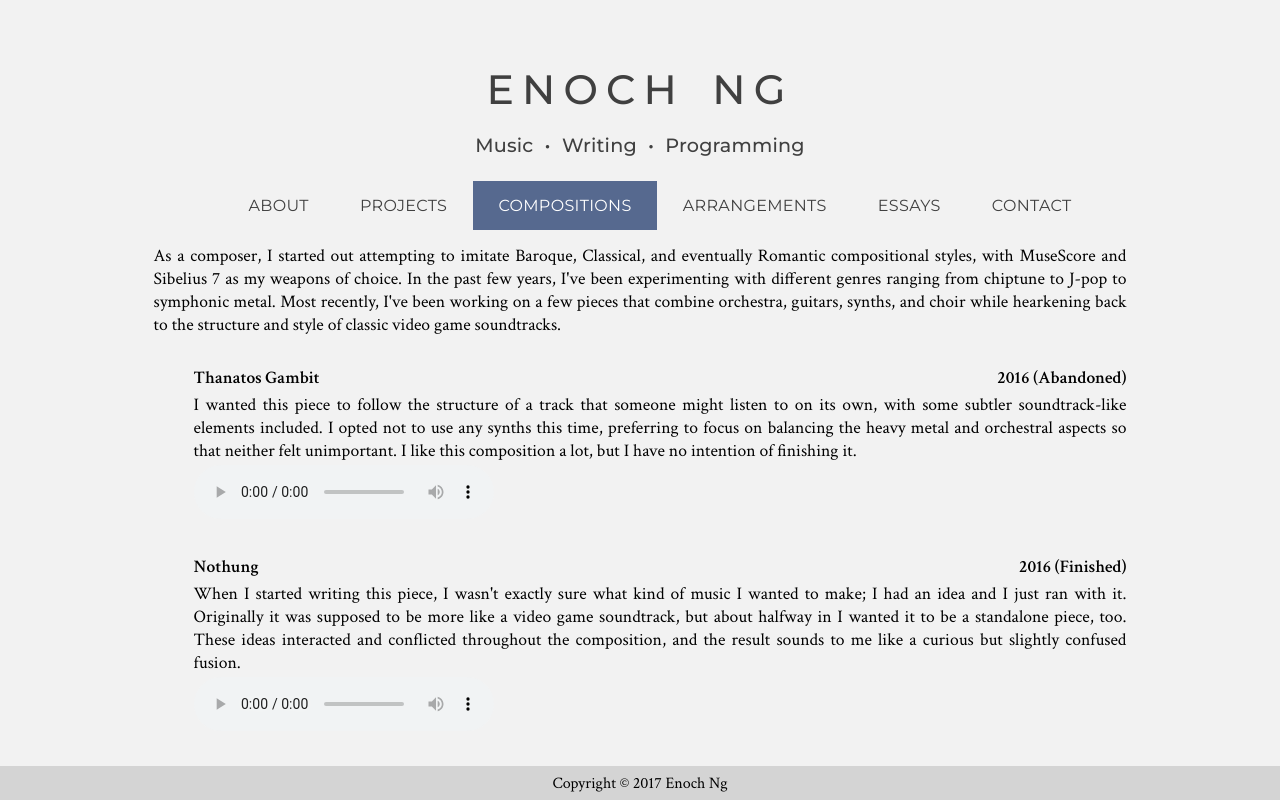
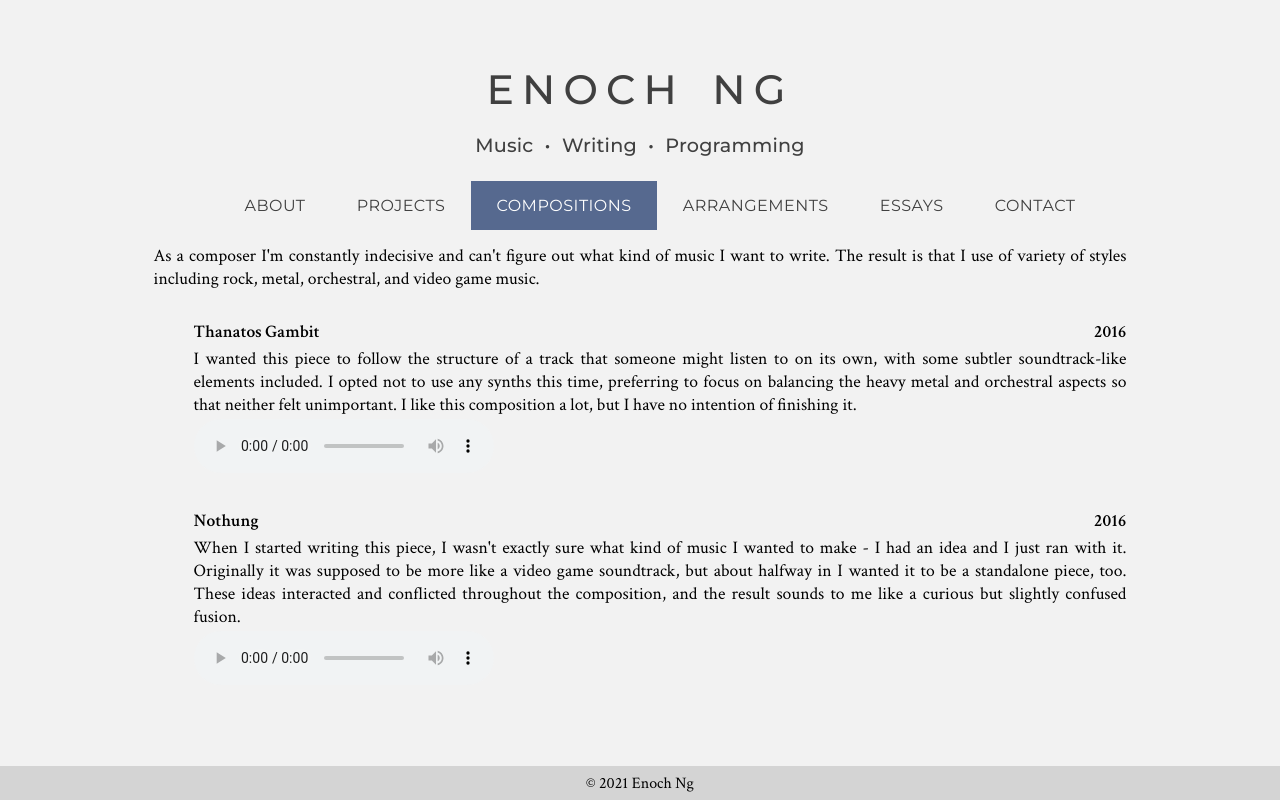
Before and after one commit to enoch-ng/enoch-ng.github.io-old, a PHP site: page /compositions/ in a window 1280 px wide. Run offline with PHP 8.4, Linux system fonts and the light colour scheme.

Commit message:
update content of all pages for 2021

```diff
--- a/compositions/index.html
+++ b/compositions/index.html
@@ -10,8 +10,10 @@
 	</head>
 
 	<body>
-		<h1><a href="/">Enoch Ng</a></h1>
-		<p id="tagline">Music • Writing • Programming</p>
+		<div id="header">
+			<h1><a href="/">Enoch Ng</a></h1>
+			<p id="tagline">Music &bull; Writing &bull; Programming</p>
+		</div>
 		<ol id="nav">
 			<li><a href="/about/">About</a></li>
 			<li><a href="/projects/">Projects</a></li>
@@ -23,11 +25,11 @@
 
 		<div id="main_body">
 			<div id="content">
-				<p>As a composer, I started out attempting to imitate Baroque, Classical, and eventually Romantic compositional styles, with MuseScore and Sibelius 7 as my weapons of choice. In the past few years, I've been experimenting with different genres ranging from chiptune to J-pop to symphonic metal. Most recently, I've been working on a few pieces that combine orchestra, guitars, synths, and choir while hearkening back to the structure and style of classic video game soundtracks.<p>
+				<p>As a composer I'm constantly indecisive and can't figure out what kind of music I want to write. The result is that I use of variety of styles including rock, metal, orchestral, and video game music.<p>
 				<ul class="work-list">
 					<li>
 						<p class="work-title">Thanatos Gambit</p>
-						<p class="work-info">2016 (Abandoned)</p>
+						<p class="work-info">2016</p>
 						<p class="work-desc">I wanted this piece to follow the structure of a track that someone might listen to on its own, with some subtler soundtrack-like elements included. I opted not to use any synths this time, preferring to focus on balancing the heavy metal and orchestral aspects so that neither felt unimportant. I like this composition a lot, but I have no intention of finishing it.</p>
 						<audio controls="controls">
 							<source src="2016/Thanatos%20Gambit.mp3" type="audio/mpeg" />
@@ -37,8 +39,8 @@
 
 					<li>
 						<p class="work-title">Nothung</p>
-						<p class="work-info">2016 (Finished)</p>
-						<p class="work-desc">When I started writing this piece, I wasn't exactly sure what kind of music I wanted to make; I had an idea and I just ran with it. Originally it was supposed to be more like a video game soundtrack, but about halfway in I wanted it to be a standalone piece, too. These ideas interacted and conflicted throughout the composition, and the result sounds to me like a curious but slightly confused fusion.</p>
+						<p class="work-info">2016</p>
+						<p class="work-desc">When I started writing this piece, I wasn't exactly sure what kind of music I wanted to make - I had an idea and I just ran with it. Originally it was supposed to be more like a video game soundtrack, but about halfway in I wanted it to be a standalone piece, too. These ideas interacted and conflicted throughout the composition, and the result sounds to me like a curious but slightly confused fusion.</p>
 						<audio controls="controls">
 							<source src="2016/Nothung.mp3" type="audio/mpeg" />
 							Audio file not supported
@@ -49,7 +51,7 @@
 		</div>
 
 		<div id="footer">
-			<p>Copyright &copy; 2017 Enoch Ng</p>
+			<p>&copy; 2021 Enoch Ng</p>
 		</div>
 	</body>
 </html>
--- a/theme.css
+++ b/theme.css
@@ -60,7 +60,7 @@ h1, h1 a, h1 a:link, h1 a:visited {
 	padding: 15px 2vw;
 	font-family: 'Montserrat', serif;
 	font-weight: 400;
-	letter-spacing: 0.02em;
+	letter-spacing: 0.03em;
 	text-decoration: none;
 	text-transform: uppercase;
 	color: hsl(0, 0%, 25%);
```
Also changed, not shown: about/index.html (+6 -4 lines), arrangements/index.html (+6 -4 lines), contact/index.html (+6 -5 lines), essays/index.html (+5 -3 lines), index.html (+8 -12 lines), projects/index.html (+6 -4 lines).
